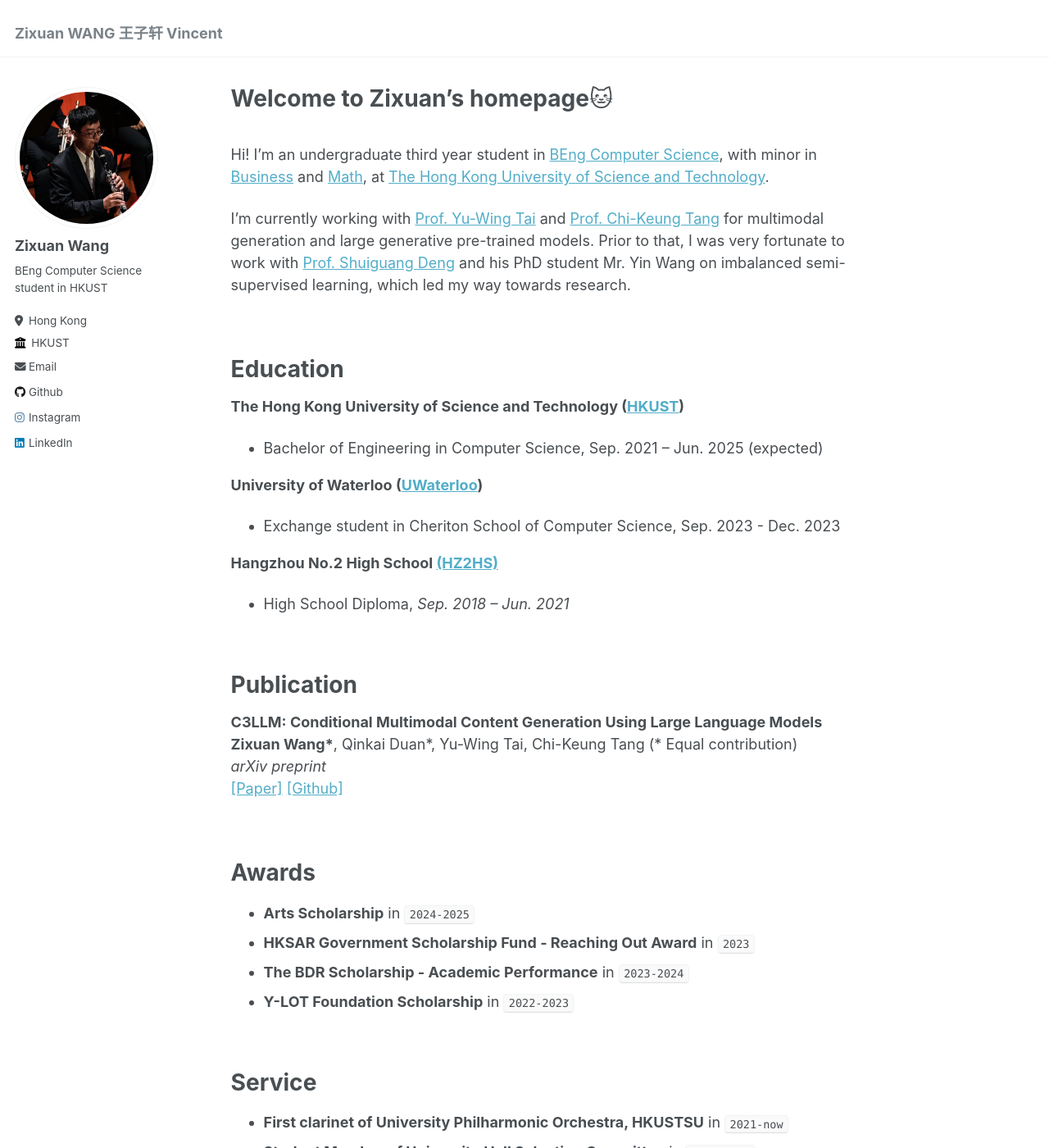
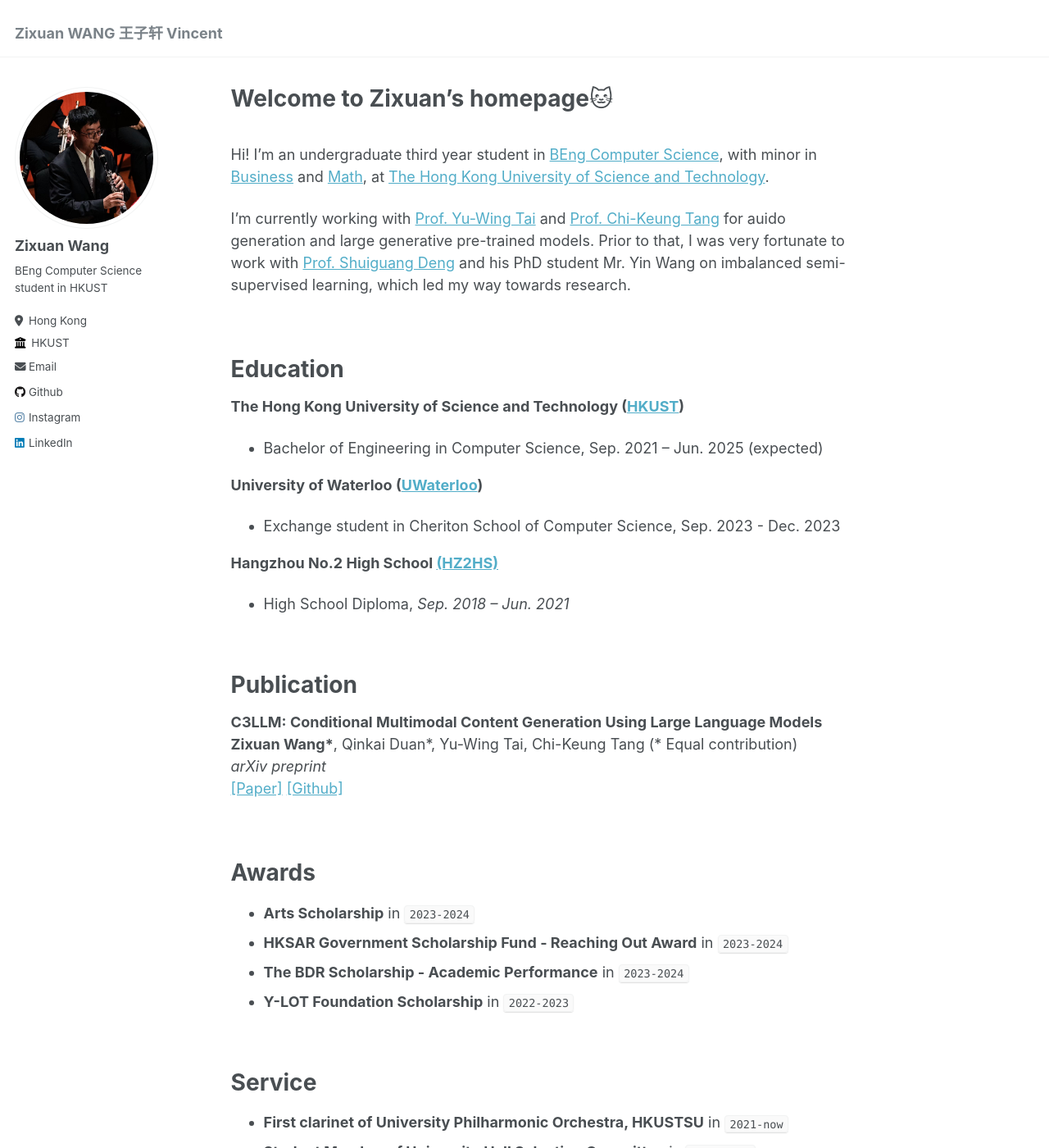
Before and after one commit to Vincent2311/Vincent2311.github.io, a Jekyll site: the page built from _pages/about.md, in a window 1280 px wide and 1400 px high. Shown: the whole window at 82% size. Built offline with Jekyll 4.4.1, drawn with Linux system fonts in a browser that asks for light colours.

Commit message:
Update about.md

```diff
--- a/_pages/about.md
+++ b/_pages/about.md
@@ -10,7 +10,7 @@
 <br>
 Hi! I'm an undergraduate third year student in [BEng Computer Science](https://cse.hkust.edu.hk/ug/comp/), with minor in [Business](https://bmundergrad.hkust.edu.hk/academics/academic-programs/minor-programs) and [Math](https://www.math.hkust.edu.hk/ug/minor.php), at [The Hong Kong University of Science and Technology](https://hkust.edu.hk/).
 
-I'm currently working with [Prof. Yu-Wing Tai](https://yuwingtai.github.io/) and [Prof. Chi-Keung Tang](https://home.cse.ust.hk/~cktang/bio.html) for multimodal generation and large generative pre-trained models. Prior to that, I was very fortunate to work with [Prof. Shuiguang Deng](https://person.zju.edu.cn/en/shuiguang) and his PhD student Mr. Yin Wang on imbalanced semi-supervised learning, which led my way towards research.
+I'm currently working with [Prof. Yu-Wing Tai](https://yuwingtai.github.io/) and [Prof. Chi-Keung Tang](https://home.cse.ust.hk/~cktang/bio.html) for auido generation and large generative pre-trained models. Prior to that, I was very fortunate to work with [Prof. Shuiguang Deng](https://person.zju.edu.cn/en/shuiguang) and his PhD student Mr. Yin Wang on imbalanced semi-supervised learning, which led my way towards research.
 
 <br>
 
@@ -46,8 +46,8 @@
 
 Awards
 ======
-* **Arts Scholarship** in `2024-2025`
-* **HKSAR Government Scholarship Fund - Reaching Out Award** in `2023`
+* **Arts Scholarship** in `2023-2024`
+* **HKSAR Government Scholarship Fund - Reaching Out Award** in `2023-2024`
 * **The BDR Scholarship - Academic Performance** in `2023-2024`
 * **Y-LOT Foundation Scholarship** in `2022-2023`
 
```
